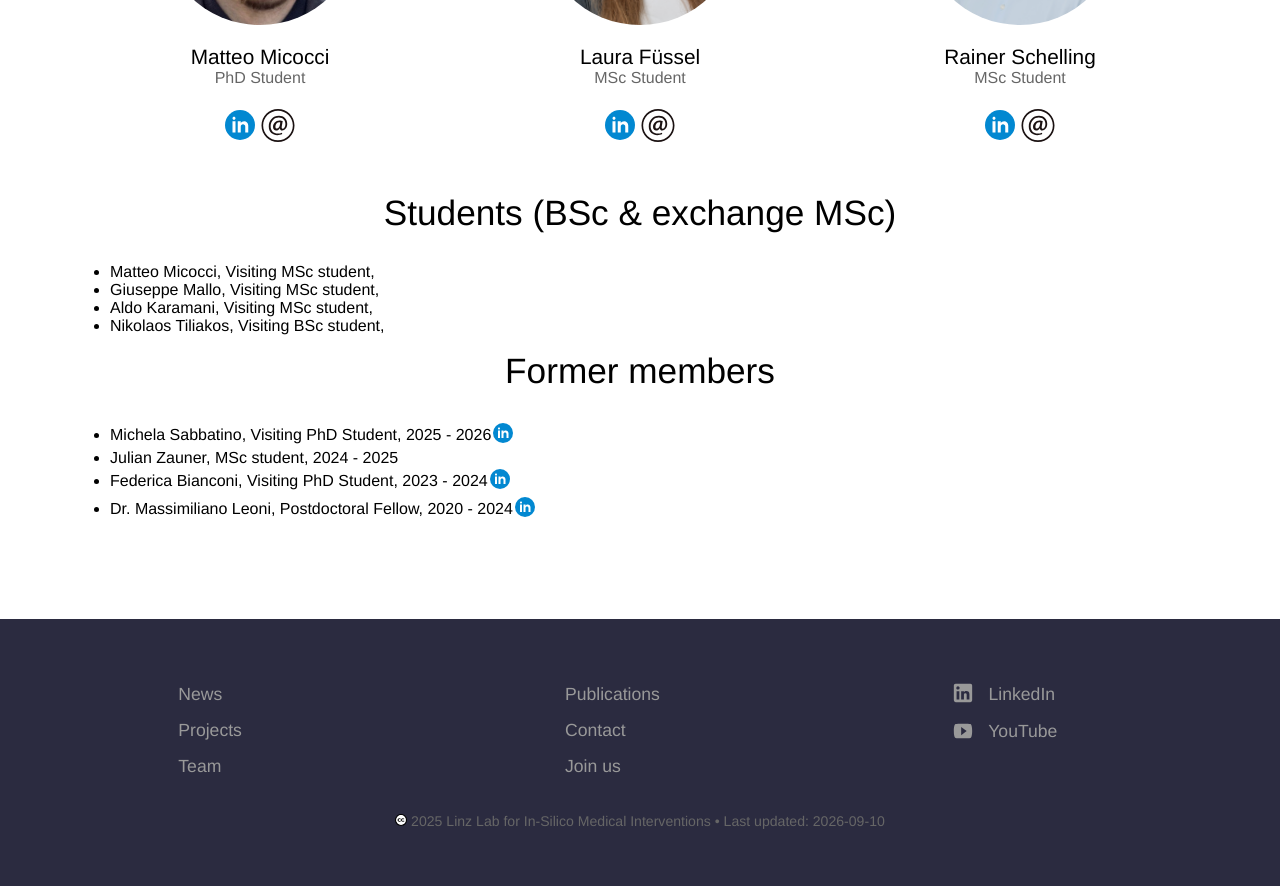
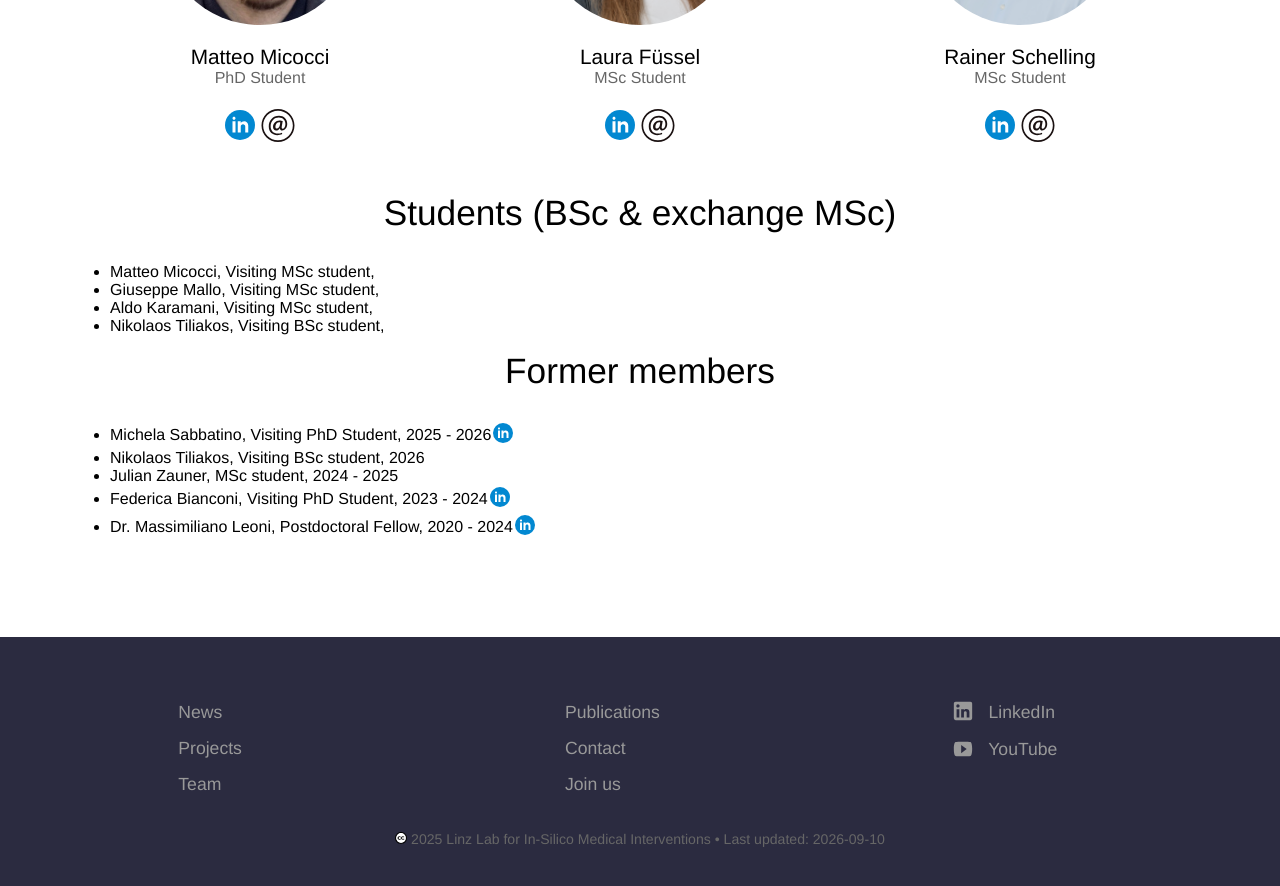
Before and after one commit to linzlabinsilmed/linzlabinsilmed.github.io, a Jekyll site: the page built from team.html, in a window 1280 px wide and 900 px high, scrolled down 1285 px. Shown: the top 886 px of the window. Built offline with Jekyll 4.4.1, drawn with Linux system fonts in a browser that asks for light colours.

Commit message:
Update former_members.yml

```diff
--- a/_data/team/former_members.yml
+++ b/_data/team/former_members.yml
@@ -4,6 +4,9 @@
   linkedin: https://www.linkedin.com/in/michela-sabbatino-182b1b261
   email: michela.sabbatino@unitn.it
   years: 2025 - 2026
+- name: Nikolaos Tiliakos
+  position: Visiting BSc student
+  years: 2026
 - name: Julian Zauner
   position: MSc student
   years: 2024 - 2025
```
